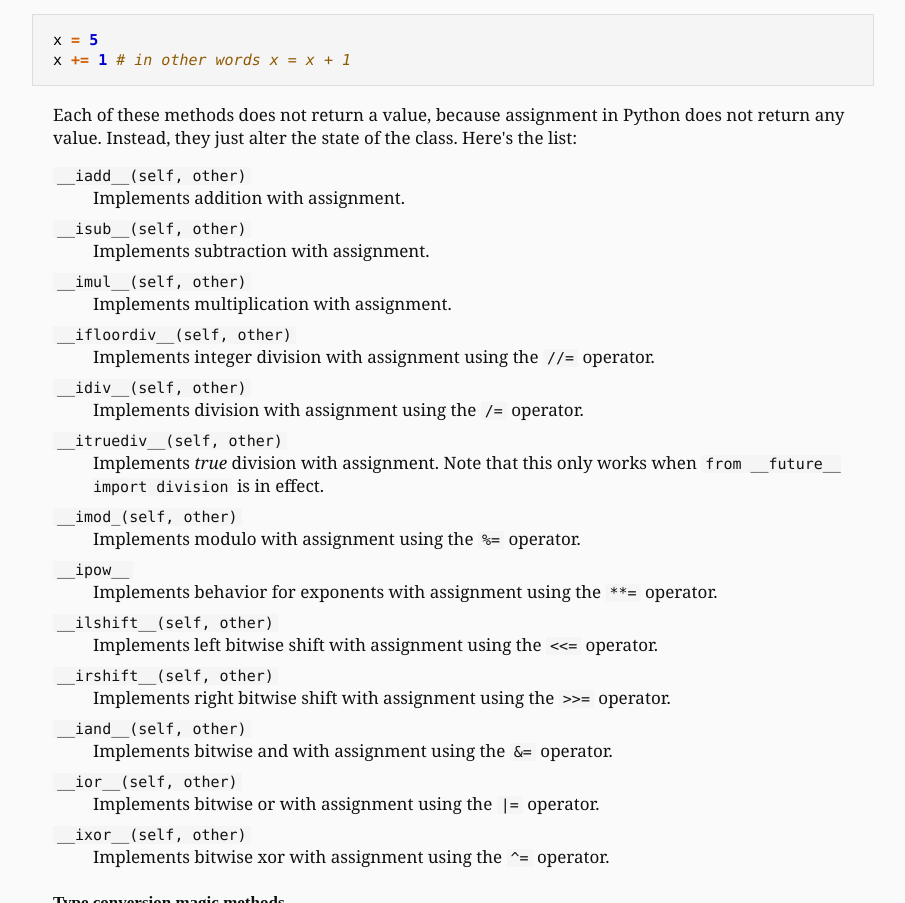
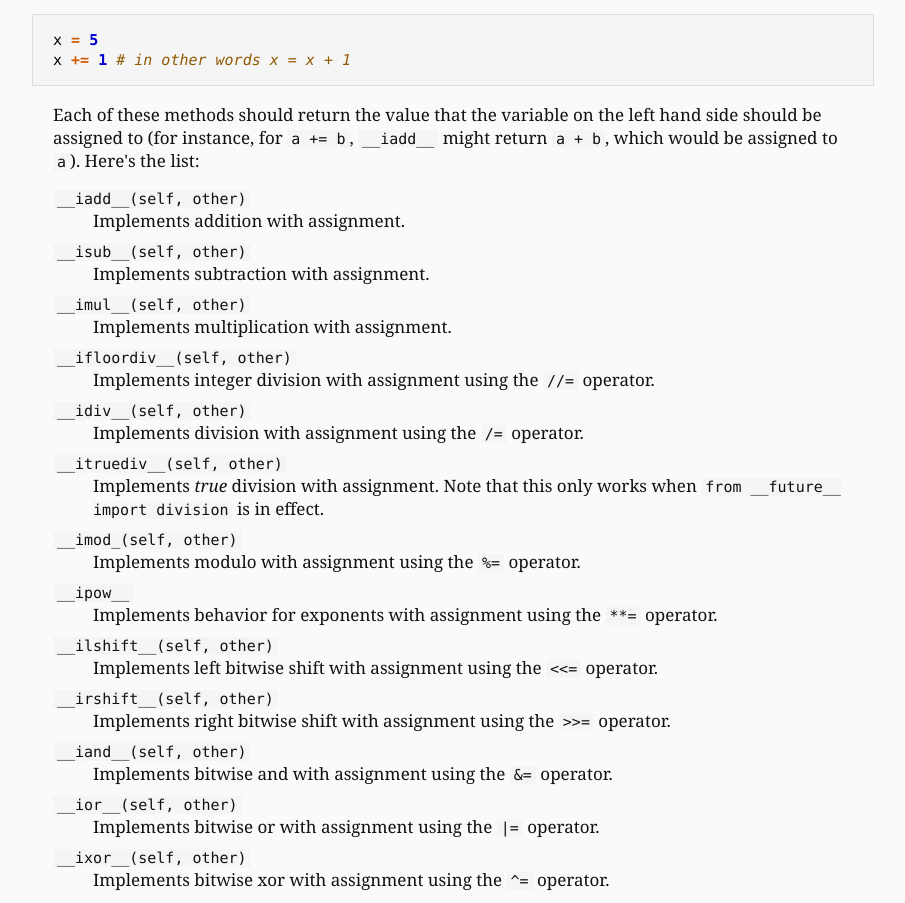
Before and after one commit to RafeKettler/magicmethods, a plain HTML site: page magicmethods.html in a window 1280 px wide. Shown: the part 7279-8182 px from the top of the page, without its empty margins (187-1092 px from the left). Drawn offline with Linux system fonts and the light colour scheme.

Commit message:
Fix incorrect statement about return value of augmented assignment operators. Fixes #34. Thanks go to @william-mi-leslie for taking the time to point out mistakes and weaknesses in the guide

```diff
--- a/magicmethods.html
+++ b/magicmethods.html
@@ -225,7 +225,7 @@ there, along with comments, (or even contributions!).</p>
 </pre></div>
 
 
-<p>Each of these methods does not return a value, because assignment in Python does not return any value. Instead, they just alter the state of the class. Here's the list:</p>
+<p>Each of these methods should return the value that the variable on the left hand side should be assigned to (for instance, for <code>a += b</code>, <code>__iadd__</code> might return <code>a + b</code>, which would be assigned to <code>a</code>). Here's the list:</p>
 <dl>
 <dt><code>__iadd__(self, other)</code></dt>
 <dd>Implements addition with assignment.</dd>
```
Also changed, not shown: 3 other files.
